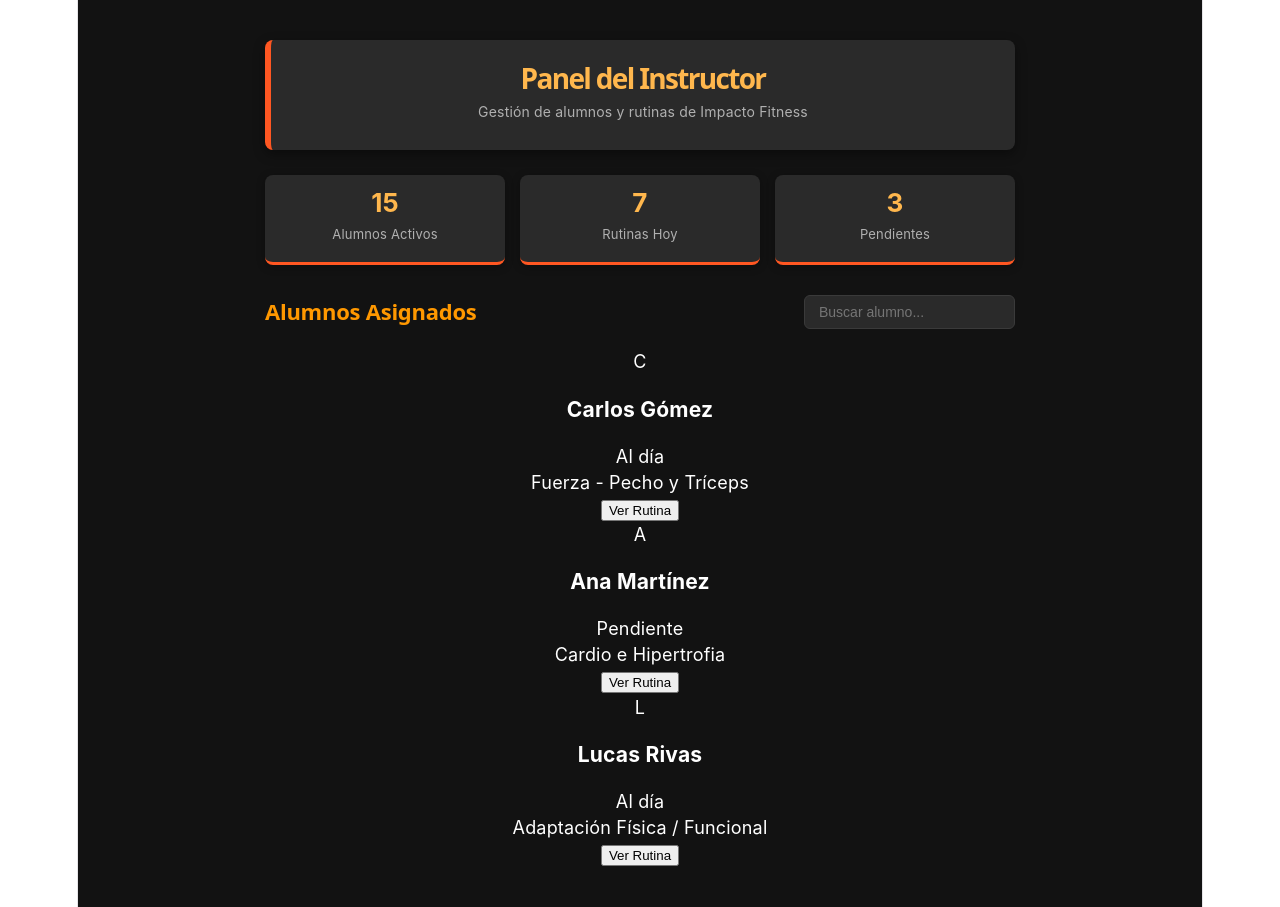
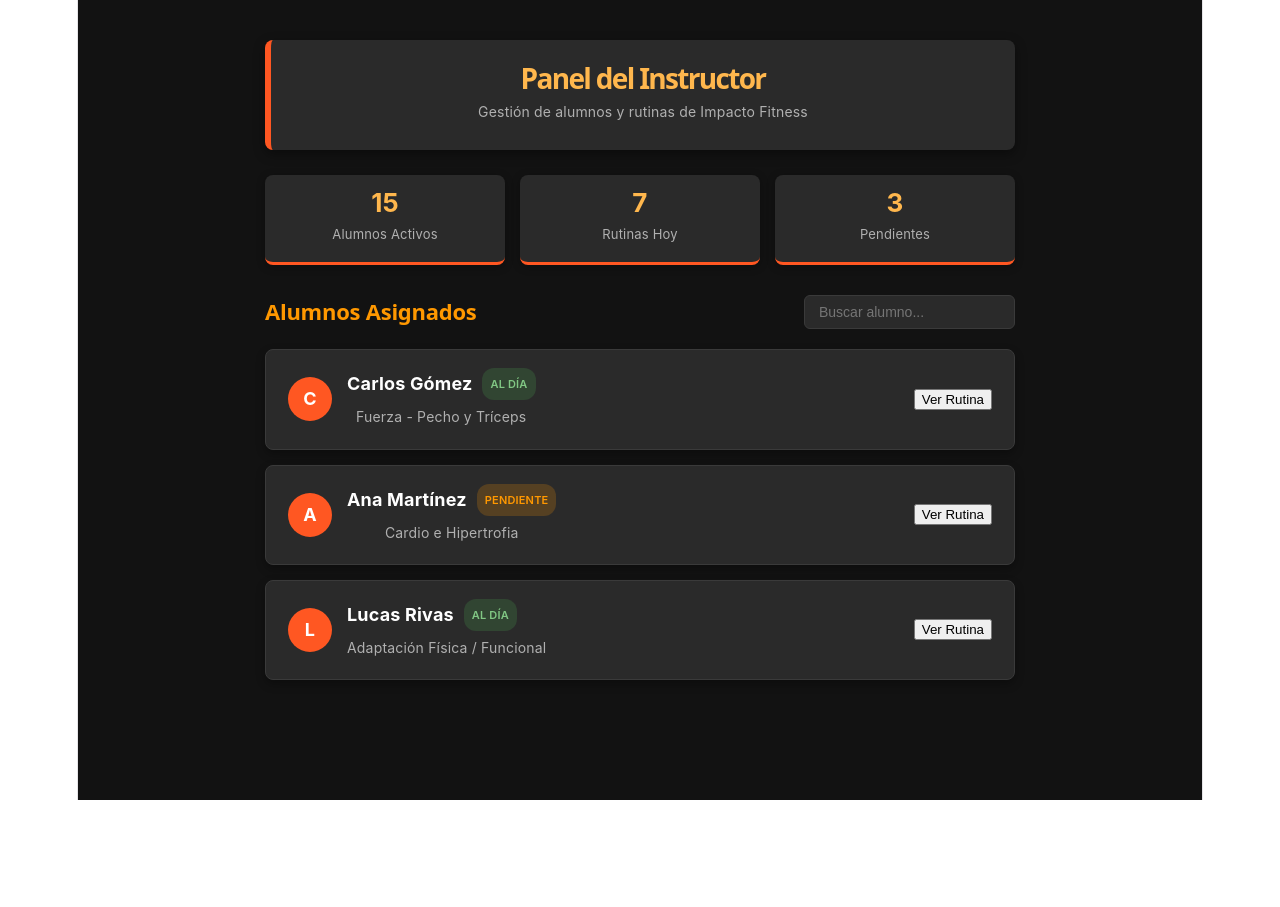
Before and after one commit to mateobaudracco22/ImpactoFitness, a React (Vite) app: page /instructor in a window 1280 px wide. After the commit the page ends 800 px from the top, so only its background shows below. Built offline with nearby package versions, Linux system fonts and the light colour scheme.

Commit message:
Estilos para tarjetas de alumnos, avatares redondos y badges de estado.

```diff
--- a/src/estilos/Instructor.css
+++ b/src/estilos/Instructor.css
@@ -78,7 +78,6 @@
   color: var(--texto-gris);
 }
 
-/* 🌟 RELEVANTE: Estilo del buscador de alumnos */
 .section-header {
   display: flex;
   justify-content: space-between;
@@ -109,3 +108,76 @@
 .search-input:focus {
   border-color: var(--acento-principal);
 }
+/* Tarjetas de Alumnos y Ejercicios */
+.alumnos-list {
+  display: flex;
+  flex-direction: column;
+  gap: 15px;
+}
+
+.alumno-card {
+  background-color: var(--bg-secundario);
+  border-radius: 8px;
+  padding: 18px 22px;
+  display: flex;
+  justify-content: space-between;
+  align-items: center;
+  box-shadow: 0 4px 10px rgba(0, 0, 0, 0.3);
+  border: 1px solid var(--borde-tarjeta);
+}
+
+.alumno-left {
+  display: flex;
+  align-items: center;
+  gap: 15px;
+}
+
+.alumno-avatar {
+  width: 44px;
+  height: 44px;
+  background-color: var(--acento-principal);
+  border-radius: 50%;
+  display: flex;
+  align-items: center;
+  justify-content: center;
+  font-weight: bold;
+  font-size: 18px;
+  color: var(--texto-blanco);
+  flex-shrink: 0;
+}
+
+.alumno-header-info {
+  display: flex;
+  align-items: center;
+  gap: 10px;
+}
+
+.alumno-nombre {
+  margin: 0;
+  font-size: 18px;
+  color: var(--texto-blanco);
+}
+
+.alumno-rutina {
+  margin: 4px 0 0 0;
+  font-size: 14px;
+  color: var(--texto-gris);
+}
+
+.badge {
+  font-size: 11px;
+  padding: 3px 8px;
+  border-radius: 12px;
+  font-weight: 600;
+  text-transform: uppercase;
+}
+
+.badge-success {
+  background-color: rgba(76, 175, 80, 0.2);
+  color: #81c784;
+}
+
+.badge-warning {
+  background-color: rgba(255, 152, 0, 0.2);
+  color: var(--tono-medio);
+}
--- a/src/estilos/instructor.css
+++ b/src/estilos/instructor.css
@@ -78,7 +78,6 @@
   color: var(--texto-gris);
 }
 
-/* 🌟 RELEVANTE: Estilo del buscador de alumnos */
 .section-header {
   display: flex;
   justify-content: space-between;
@@ -109,3 +108,76 @@
 .search-input:focus {
   border-color: var(--acento-principal);
 }
+/* Tarjetas de Alumnos y Ejercicios */
+.alumnos-list {
+  display: flex;
+  flex-direction: column;
+  gap: 15px;
+}
+
+.alumno-card {
+  background-color: var(--bg-secundario);
+  border-radius: 8px;
+  padding: 18px 22px;
+  display: flex;
+  justify-content: space-between;
+  align-items: center;
+  box-shadow: 0 4px 10px rgba(0, 0, 0, 0.3);
+  border: 1px solid var(--borde-tarjeta);
+}
+
+.alumno-left {
+  display: flex;
+  align-items: center;
+  gap: 15px;
+}
+
+.alumno-avatar {
+  width: 44px;
+  height: 44px;
+  background-color: var(--acento-principal);
+  border-radius: 50%;
+  display: flex;
+  align-items: center;
+  justify-content: center;
+  font-weight: bold;
+  font-size: 18px;
+  color: var(--texto-blanco);
+  flex-shrink: 0;
+}
+
+.alumno-header-info {
+  display: flex;
+  align-items: center;
+  gap: 10px;
+}
+
+.alumno-nombre {
+  margin: 0;
+  font-size: 18px;
+  color: var(--texto-blanco);
+}
+
+.alumno-rutina {
+  margin: 4px 0 0 0;
+  font-size: 14px;
+  color: var(--texto-gris);
+}
+
+.badge {
+  font-size: 11px;
+  padding: 3px 8px;
+  border-radius: 12px;
+  font-weight: 600;
+  text-transform: uppercase;
+}
+
+.badge-success {
+  background-color: rgba(76, 175, 80, 0.2);
+  color: #81c784;
+}
+
+.badge-warning {
+  background-color: rgba(255, 152, 0, 0.2);
+  color: var(--tono-medio);
+}
```
